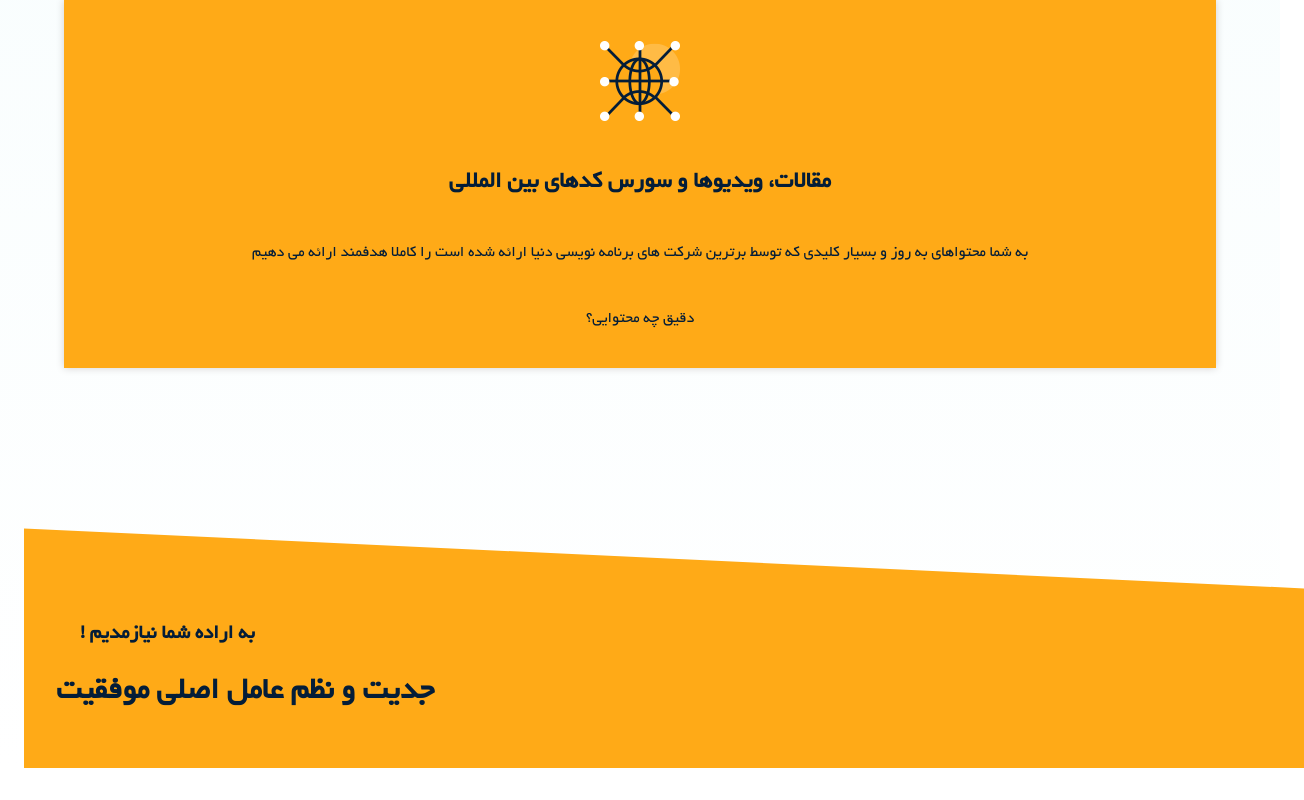
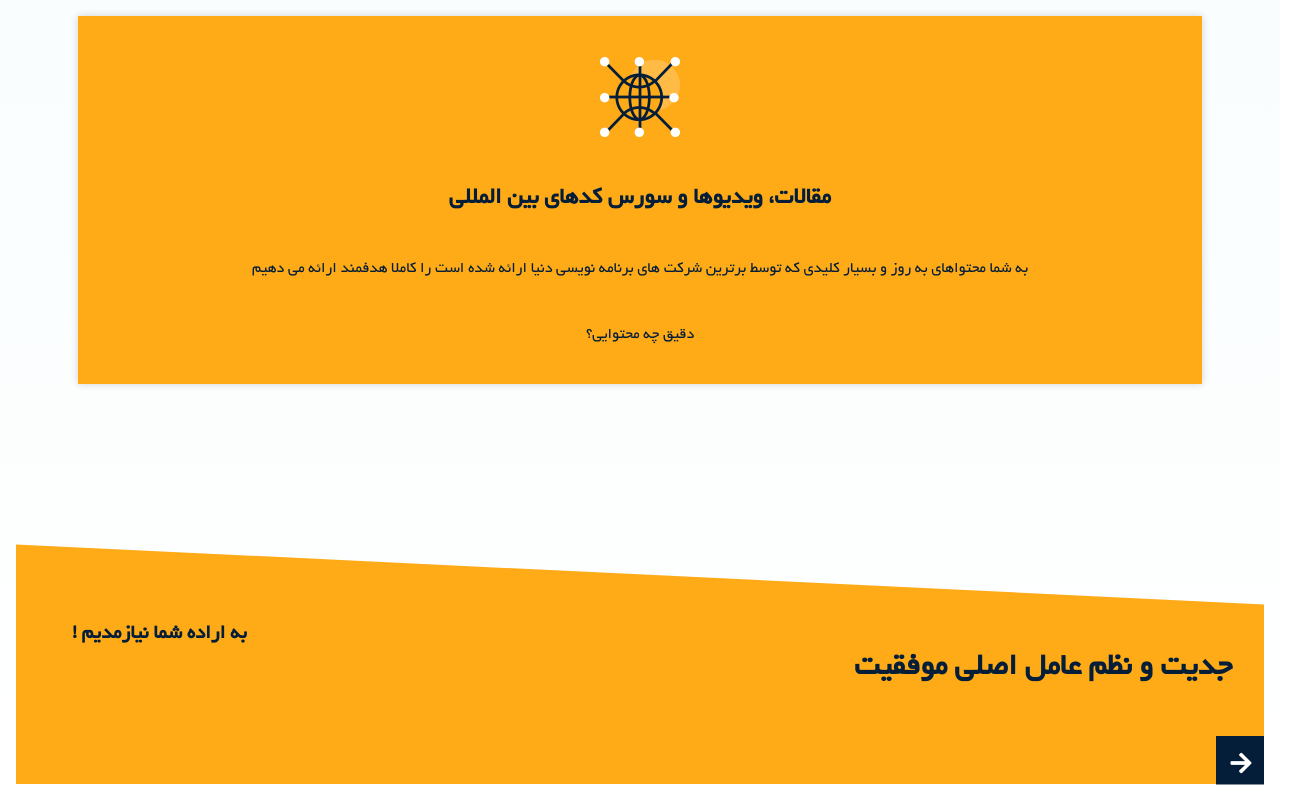
Before and after one commit to elham136999/rasa, a plain HTML site: page index.html in a window 1280 px wide. Shown: the part 3080-3880 px from the top of the page, 1304 px wide, since content can reach past the window. Before the commit the page ends 3848 px from the top, so only its background shows below. Drawn offline with Linux system fonts and the light colour scheme.

Commit message:
edit section 2

```diff
--- a/index.html
+++ b/index.html
@@ -74,7 +74,7 @@
       <div class="description-2">
         <div class="user">
           <div class="icon-1">
-        <img src="/images/download.png" class="user-load"/>
+        <img src="./images/download.png" class="user-load"/>
         <i class="fas fa-user"></i>
         <span class="number"> 150+</span>
         </div>
@@ -143,6 +143,9 @@
         <hr class="hr-border">
 
         <h2 class="cta-h2">جدیت و نظم عامل اصلی موفقیت</h2>
+        <div class="arrow">
+          <i class="fas fa-arrow-right"></i>
+        </div>
       </div>
     </section>
   </body>
--- a/scss/_section-2.scss
+++ b/scss/_section-2.scss
@@ -1,11 +1,13 @@
 .section-2 {
   position: relative;
   width: 100%;
+  padding: 1rem;
 
   background-image: linear-gradient(
     rgba(228, 248, 250, 0.5),
     rgba(255, 255, 255, 0.3)
   );
+
   .content {
     display: flex;
     flex-direction: row;
@@ -77,7 +79,7 @@
     width: 100%;
     height: 15rem;
     background-color: $color-one;
-    margin: 10rem 1.5rem 0 1.5rem;
+    margin: 10rem 0 0 0;
     clip-path: polygon(0% 0%, 100% 25%, 100% 100%, 0% 100%);
     padding: 2rem;
 
@@ -89,7 +91,7 @@
       text-align: center;
       color: $color-blue-dark;
       font-size: 1.3rem;
-      margin: 4rem 3rem 2rem 1.5rem;
+      margin: 3rem 3rem 0.5rem 1.5rem;
       font-family: "yekan";
       font-weight: bold;
     }
@@ -98,6 +100,23 @@
       font-size: 2rem;
       color: $color-blue-dark;
       font-family: "yekan";
+      text-align: right;
+    }
+  }
+  .arrow {
+    width: 4rem;
+    height: 4rem;
+    background-color: $color-blue-dark;
+    position: absolute;
+    right: 0;
+    bottom: 0;
+
+    .fas {
+      color: $color-white;
+      font-size: 1.5rem;
+      position: relative;
+      top: 0.9rem;
+      left: 0.9rem;
     }
   }
 }
```
Also changed, not shown: css/main.css, images/feature-img.png (added), 1 other file.
